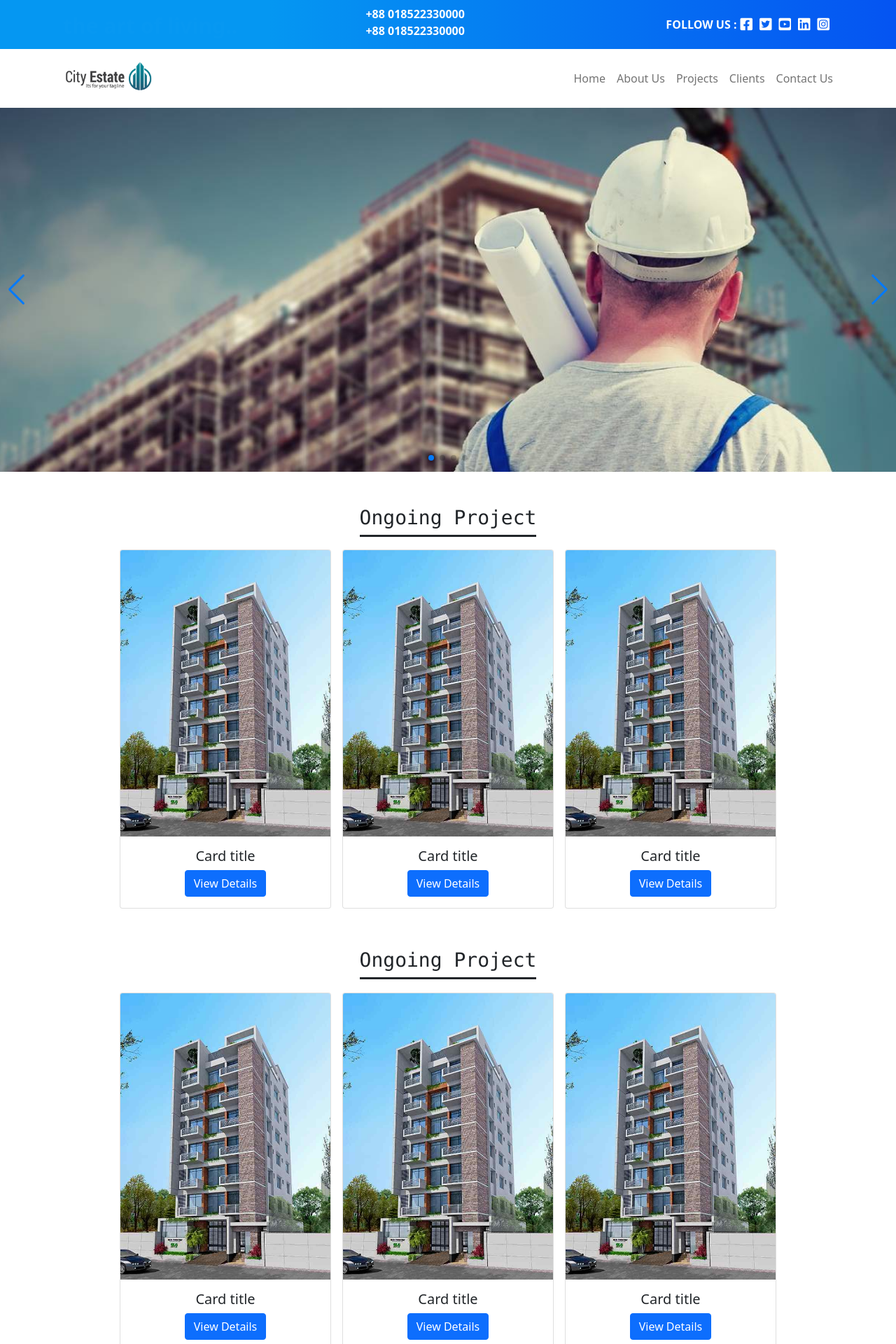
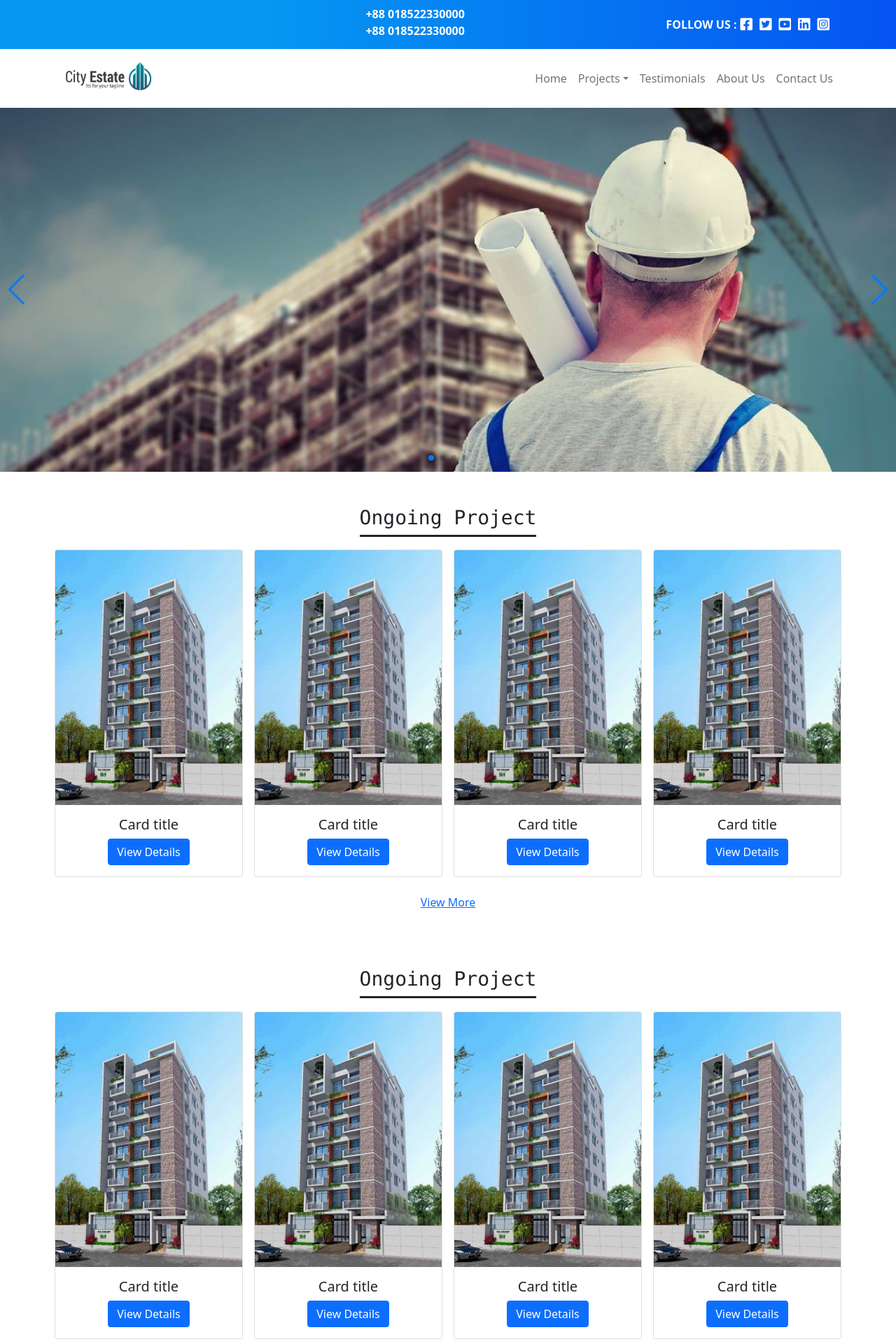
Before and after one commit to seamuddin/Appartment-Building-CMS, a Django app: page / in a window 1280 px wide. Shown: the top 1920 px of that part at 70% size. Run offline with Django 3.2, Linux system fonts and the light colour scheme; the page is wider than the window, and the part outside it is not shown; some libraries are stand-ins or nearby versions.

Commit message:
about, projects page design

```diff
--- a/builderapp/templates/includes/header.html
+++ b/builderapp/templates/includes/header.html
@@ -44,8 +44,8 @@
             </div>
         </div>
     </div>
-    </div>
-    <div class="container header-bottom">
+    <div id="navbar_top" class="container-fluid bg-white">
+        <div id="" class="container header-bottom bg-white">
         <nav class="navbar navbar-expand-lg navbar-light ">
             <a class="navbar-brand" href="#">
                 <img class="img-fluid" style="height: auto; width: 140px; padding-left: 8px;"
@@ -58,37 +58,33 @@
                 <ul class="navbar-nav mr-auto">
 
                     <li class="nav-item active">
-                        <a class="nav-link" href="#">Home <span class="sr-only">(current)</span></a>
+                        <a class="nav-link" href="/">Home <span class="sr-only">(current)</span></a>
                     </li>
-<!--                    <li class="nav-item dropdown ">-->
-<!--                        <a class="nav-link dropdown-toggle" href="#" id="navbarDropdown" role="button"-->
-<!--                           data-bs-toggle="dropdown" aria-expanded="false">Dropdown</a>-->
-<!--                        <ul class="dropdown-menu" aria-labelledby="navbarDropdown">-->
-<!--                            <li><a class="dropdown-item" href="#">Action</a></li>-->
-<!--                            <li><a class="dropdown-item" href="#">Another action</a></li>-->
-<!--                            <li>-->
-<!--                                <hr class="dropdown-divider">-->
-<!--                            </li>-->
-<!--                            <li><a class="dropdown-item" href="#">Something else here</a></li>-->
-<!--                        </ul>-->
-<!--                    </li>-->
-                    <li class="nav-item">
-                        <a class="nav-link" href="#">About Us</a>
+                  <li class="nav-item dropdown ">
+                       <a class="nav-link dropdown-toggle" href="#" id="navbarDropdown" role="button"
+                           data-bs-toggle="dropdown" aria-expanded="false">Projects</a>
+                        <ul class="dropdown-menu" aria-labelledby="navbarDropdown">
+                            <li><a class="dropdown-item" href="{% url 'ongoing' %}">Ongoing</a></li>
+                            <li><a class="dropdown-item" href="{% url 'upcoming' %}">Upcoming</a></li>
+                            <li><a class="dropdown-item" href="{% url 'completed' %}">Completed</a></li>
+                        </ul>
                     </li>
                     <li class="nav-item">
-                        <a class="nav-link" href="#">Projects</a>
+                        <a class="nav-link" href="{% url 'testimonial' %}">Testimonials</a>
+                    </li>
+                     <li class="nav-item">
+                        <a class="nav-link" href="{% url 'aboutus' %}">About Us</a>
                     </li>
                     <li class="nav-item">
-                        <a class="nav-link" href="#">Clients</a>
-                    </li>
-                    <li class="nav-item">
-                        <a class="nav-link" href="#">Contact Us</a>
+                        <a class="nav-link" href="{% url 'contactus' %}">Contact Us</a>
                     </li>
 
                 </ul>
             </div>
         </nav>
     </div>
+    </div>
+
 
 </section>
 
@@ -115,5 +111,20 @@
         delay: 1000
     });
 
+    document.addEventListener("DOMContentLoaded", function(){
+  window.addEventListener('scroll', function() {
+      if (window.scrollY > 50) {
+        document.getElementById('navbar_top').classList.add('fixed-top');
+        // add padding top to show content behind navbar
+        navbar_height = document.querySelector('.navbar').offsetHeight;
+        document.body.style.paddingTop = navbar_height + 'px';
+      } else {
+        document.getElementById('navbar_top').classList.remove('fixed-top');
+         // remove padding top from body
+        document.body.style.paddingTop = '0';
+      }
+  });
+});
+
 
 </script>
--- a/builderapp/templates/index.html
+++ b/builderapp/templates/index.html
@@ -24,14 +24,14 @@
 
 <section class=" ongoing-project-section pt-5">
     <div class="container d-flex justify-content-center">
-        <div class="col-10">
+        <div class="col-12">
             <div class="row justify-content-center">
                 <h3 class="" style="text-align: center; padding-bottom: 13px">
                     <samp class="pb-2" style="border-bottom: solid">Ongoing Project</samp>
                 </h3>
             </div>
             <div class="row justify-content-center">
-                <div class="col-12 col-md-4 p-2">
+                <div class="col-12 col-md-3 p-2">
                     <div class="card" style="100%">
                         <img src="{%static 'img/demo.jpg'%}" class="card-img-top" alt="...">
                         <div class="card-body text-center">
@@ -40,7 +40,7 @@
                         </div>
                     </div>
                 </div>
-                <div class="col-12 col-md-4 p-2">
+                <div class="col-12 col-md-3 p-2">
                     <div class="card" style="100%">
                         <img src="{%static 'img/demo.jpg'%}" class="card-img-top" alt="...">
                         <div class="card-body text-center">
@@ -49,7 +49,17 @@
                         </div>
                     </div>
                 </div>
-                 <div class="col-12 col-md-4 p-2">
+                 <div class="col-12 col-md-3 p-2">
+                    <div class="card" style="100%">
+                        <img src="{%static 'img/demo.jpg'%}" class="card-img-top" alt="...">
+                        <div class="card-body text-center">
+                            <h5 class="card-title">Card title</h5>
+                            <a href="#" class="btn btn-primary">View Details</a>
+                        </div>
+                    </div>
+                </div>
+
+                  <div class="col-12 col-md-3 p-2">
                     <div class="card" style="100%">
                         <img src="{%static 'img/demo.jpg'%}" class="card-img-top" alt="...">
                         <div class="card-body text-center">
@@ -60,6 +70,8 @@
                 </div>
             </div>
 
+            <p class="text-center p-3"><a class="" href="">View More</a></p>
+
         </div>
     </div>
 
@@ -67,14 +79,14 @@
 
 <section class=" ongoing-project-section pt-5">
     <div class="container d-flex justify-content-center">
-        <div class="col-10">
+        <div class="col-12">
             <div class="row justify-content-center">
                 <h3 class="" style="text-align: center; padding-bottom: 13px">
                     <samp class="pb-2" style="border-bottom: solid">Ongoing Project</samp>
                 </h3>
             </div>
             <div class="row justify-content-center">
-                <div class="col-12 col-md-4 p-2">
+                <div class="col-12 col-md-3 p-2">
                     <div class="card" style="100%">
                         <img src="{%static 'img/demo.jpg'%}" class="card-img-top" alt="...">
                         <div class="card-body text-center">
@@ -83,7 +95,7 @@
                         </div>
                     </div>
                 </div>
-                <div class="col-12 col-md-4 p-2">
+                <div class="col-12 col-md-3 p-2">
                     <div class="card" style="100%">
                         <img src="{%static 'img/demo.jpg'%}" class="card-img-top" alt="...">
                         <div class="card-body text-center">
@@ -92,7 +104,7 @@
                         </div>
                     </div>
                 </div>
-                 <div class="col-12 col-md-4 p-2">
+                 <div class="col-12 col-md-3 p-2">
                     <div class="card" style="100%">
                         <img src="{%static 'img/demo.jpg'%}" class="card-img-top" alt="...">
                         <div class="card-body text-center">
@@ -101,7 +113,21 @@
                         </div>
                     </div>
                 </div>
+
+                <div class="col-12 col-md-3 p-2">
+                    <div class="card" style="100%">
+                        <img src="{%static 'img/demo.jpg'%}" class="card-img-top" alt="...">
+                        <div class="card-body text-center">
+                            <h5 class="card-title">Card title</h5>
+                            <a href="#" class="btn btn-primary">View Details</a>
+                        </div>
+                    </div>
+                </div>
+
+
             </div>
+
+              <p class="text-center p-3"><a class="" href="">View More</a></p>
 
         </div>
     </div>
@@ -110,14 +136,14 @@
 
 <section class=" ongoing-project-section pt-5">
     <div class="container d-flex justify-content-center">
-        <div class="col-10">
+        <div class="col-12">
             <div class="row justify-content-center">
                 <h3 class="" style="text-align: center; padding-bottom: 13px">
                     <samp class="pb-2" style="border-bottom: solid">Ongoing Project</samp>
                 </h3>
             </div>
             <div class="row justify-content-center">
-                <div class="col-12 col-md-4 p-2">
+                <div class="col-12 col-md-3 p-2">
                     <div class="card" style="100%">
                         <img src="{%static 'img/demo.jpg'%}" class="card-img-top" alt="...">
                         <div class="card-body text-center">
@@ -126,7 +152,7 @@
                         </div>
                     </div>
                 </div>
-                <div class="col-12 col-md-4 p-2">
+                <div class="col-12 col-md-3 p-2">
                     <div class="card" style="100%">
                         <img src="{%static 'img/demo.jpg'%}" class="card-img-top" alt="...">
                         <div class="card-body text-center">
@@ -135,7 +161,7 @@
                         </div>
                     </div>
                 </div>
-                 <div class="col-12 col-md-4 p-2">
+                 <div class="col-12 col-md-3 p-2">
                     <div class="card" style="100%">
                         <img src="{%static 'img/demo.jpg'%}" class="card-img-top" alt="...">
                         <div class="card-body text-center">
@@ -144,7 +170,21 @@
                         </div>
                     </div>
                 </div>
+
+                <div class="col-12 col-md-3 p-2">
+                    <div class="card" style="100%">
+                        <img src="{%static 'img/demo.jpg'%}" class="card-img-top" alt="...">
+                        <div class="card-body text-center">
+                            <h5 class="card-title">Card title</h5>
+                            <a href="#" class="btn btn-primary">View Details</a>
+                        </div>
+                    </div>
+                </div>
+
+
             </div>
+
+              <p class="text-center p-3"><a class="" href="">View More</a></p>
 
         </div>
     </div>
--- a/builderapp/urls.py
+++ b/builderapp/urls.py
@@ -4,5 +4,10 @@ from. import views
 
 urlpatterns = [
     path('',views.home,name = 'home'),
-    path('aboutus',views.aboutus, name='aboutus')
+    path('aboutus',views.aboutus, name='aboutus'),
+    path('ongoing',views.ongoing, name='ongoing'),
+    path('completed',views.completed, name='completed'),
+    path('upcoming',views.upcoming, name='upcoming'),
+    path('contactus',views.contactus, name='contactus'),
+    path('testimonial',views.testimonial, name='testimonial'),
 ]
--- a/builderapp/views.py
+++ b/builderapp/views.py
@@ -7,3 +7,18 @@ def home(request):
 
 def aboutus(request):
     return render(request, 'aboutus.html')
+
+def ongoing(request):
+    return render(request, 'ongoing_project.html')
+
+def upcoming(request):
+    return render(request, 'upcoming_project.html')
+
+def completed(request):
+    return render(request, 'completed_project.html')
+
+def contactus(request):
+    return render(request, 'contactus.html')
+
+def testimonial(request):
+    return render(request, 'testimonial.html')
```
Also changed, not shown: builderapp/templates/completed_project.html (added, +108 -0 lines), builderapp/templates/contactus.html (added, +35 -0 lines), builderapp/templates/ongoing_project.html (added, +108 -0 lines), builderapp/templates/testimonial.html (added, +10 -0 lines), builderapp/templates/upcoming_project.html (added, +108 -0 lines).
